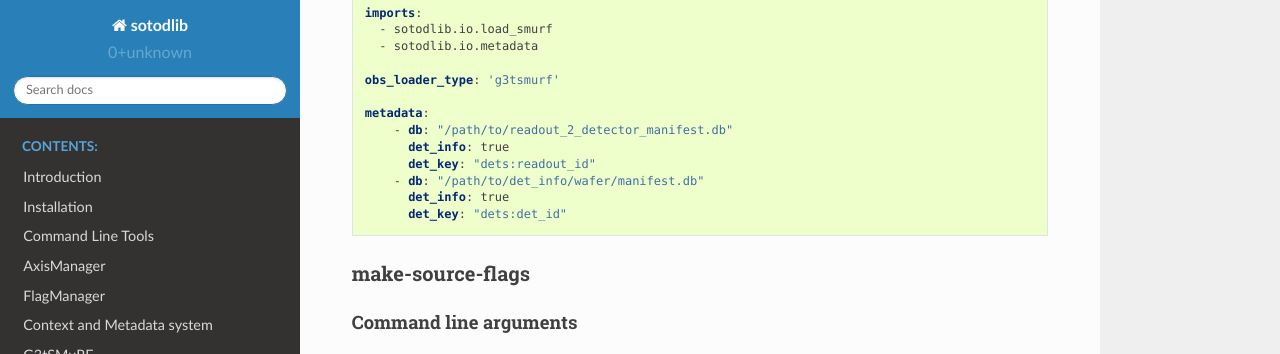
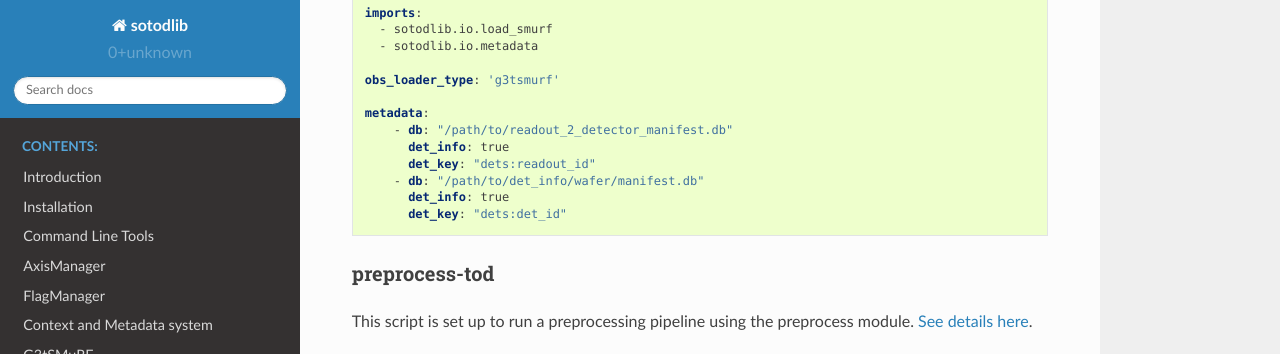
Before and after one commit to simonsobs/sotodlib, a Sphinx documentation site: the page built from docs/site_pipeline.rst, in a window 1280 px wide and 900 px high, scrolled down 2045 px, cut to the strip 0-354 px from the top of the window. Built offline with Sphinx 7.4.7 and the Read the Docs theme 2.0.0, drawn with Linux system fonts in a browser that asks for light colours.

Commit message:
bug fix and add link to site-pipeline

```diff
--- a/docs/preprocess.rst
+++ b/docs/preprocess.rst
@@ -1,4 +1,6 @@
 .. py:module:: sotodlib.preprocess.core
+
+.. _preprocess-module:
 
 ==========
 Preprocess
--- a/docs/site_pipeline.rst
+++ b/docs/site_pipeline.rst
@@ -119,6 +119,11 @@ entries mater.
           det_info: true
           det_key: "dets:det_id"
 
+
+preprocess-tod
+--------------
+This script is set up to run a preprocessing pipeline using the preprocess
+module. :ref:`See details here<preprocess-module>`.
 
 make-source-flags
 -----------------
```
Also changed, not shown: other parts of docs/preprocess.rst (+1 -1 lines).
